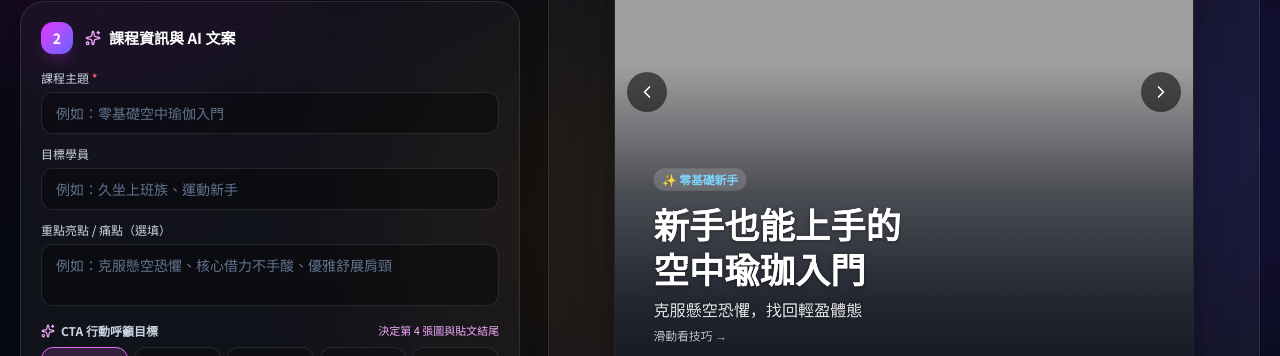
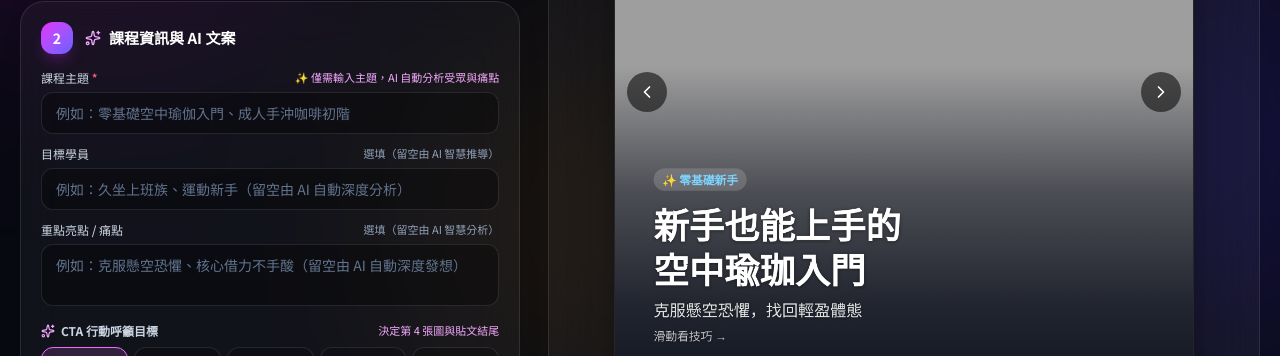
Before and after one commit to daniel680416-lab/ig-carousel-generator, a React (Vite) app: page / in a window 1280 px wide. Shown: the part 370-726 px from the top of the page. Built offline with nearby package versions, Linux system fonts and the light colour scheme; a web font is replaced by a local one.

Commit message:
feat: auto analyze target audience and pain points from course topic and backfill inputs

```diff
--- a/src/App.tsx
+++ b/src/App.tsx
@@ -322,7 +322,11 @@ export function App() {
     }
     setIsLoading(true);
     setErrorMsg(null);
-    setStatusMsg('AI 正在構思文案與排版中，請保持此畫面開啟…');
+    setStatusMsg(
+      !audience.trim() || !keyTakeaways.trim()
+        ? 'AI 正在深度分析受眾與痛點，並撰寫高轉化圖文與貼文…'
+        : 'AI 正在構思文案與排版中，請保持此畫面開啟…'
+    );
 
     try {
       const result = await generateCarouselContent(
@@ -334,6 +338,15 @@ export function App() {
         ctaDetail
       );
       setContent(result);
+
+      // 若使用者原本留空，自動將 AI 深度分析推演的受眾與痛點反填至輸入框供檢視
+      if (!audience.trim() && result.analyzedAudience) {
+        setAudience(result.analyzedAudience);
+      }
+      if (!keyTakeaways.trim() && result.analyzedKeyTakeaways) {
+        setKeyTakeaways(result.analyzedKeyTakeaways);
+      }
+
       setActiveSlide(0);
       setStatusMsg(null);
       setMobileTab('preview'); // 手機端產生完成後自動切換至預覽分頁
@@ -598,23 +611,48 @@ export function App() {
             <Step n={2} title="課程資訊與 AI 文案" icon={<Sparkles className="h-4 w-4 text-fuchsia-300" />}>
               <div className="space-y-3">
                 <div>
-                  <label className="mb-1.5 block text-xs font-medium text-slate-300">
-                    課程主題 <span className="text-rose-400">*</span>
+                  <label className="mb-1.5 flex items-center justify-between text-xs font-medium text-slate-300">
+                    <span>
+                      課程主題 <span className="text-rose-400">*</span>
+                    </span>
+                    <span className="text-[11px] font-normal text-fuchsia-300">
+                      ✨ 僅需輸入主題，AI 自動分析受眾與痛點
+                    </span>
                   </label>
-                  <input className={inputCls} value={topic} onChange={(e) => setTopic(e.target.value)} placeholder="例如：零基礎空中瑜伽入門" />
+                  <input
+                    className={inputCls}
+                    value={topic}
+                    onChange={(e) => setTopic(e.target.value)}
+                    placeholder="例如：零基礎空中瑜伽入門、成人手沖咖啡初階"
+                  />
                 </div>
                 <div>
-                  <label className="mb-1.5 block text-xs font-medium text-slate-300">目標學員</label>
-                  <input className={inputCls} value={audience} onChange={(e) => setAudience(e.target.value)} placeholder="例如：久坐上班族、運動新手" />
+                  <label className="mb-1.5 flex items-center justify-between text-xs font-medium text-slate-300">
+                    <span>目標學員</span>
+                    <span className="text-[11px] font-normal text-slate-400">
+                      選填（留空由 AI 智慧推導）
+                    </span>
+                  </label>
+                  <input
+                    className={inputCls}
+                    value={audience}
+                    onChange={(e) => setAudience(e.target.value)}
+                    placeholder="例如：久坐上班族、運動新手（留空由 AI 自動深度分析）"
+                  />
                 </div>
                 <div>
-                  <label className="mb-1.5 block text-xs font-medium text-slate-300">重點亮點 / 痛點（選填）</label>
+                  <label className="mb-1.5 flex items-center justify-between text-xs font-medium text-slate-300">
+                    <span>重點亮點 / 痛點</span>
+                    <span className="text-[11px] font-normal text-slate-400">
+                      選填（留空由 AI 智慧分析）
+                    </span>
+                  </label>
                   <textarea
                     rows={2}
                     className={`${inputCls} resize-none`}
                     value={keyTakeaways}
                     onChange={(e) => setKeyTakeaways(e.target.value)}
-                    placeholder="例如：克服懸空恐懼、核心借力不手酸、優雅舒展肩頸"
+                    placeholder="例如：克服懸空恐懼、核心借力不手酸（留空由 AI 自動深度發想）"
                   />
                 </div>
 
@@ -715,7 +753,7 @@ export function App() {
                   className="flex w-full items-center justify-center gap-2 rounded-xl bg-gradient-to-r from-fuchsia-600 to-indigo-600 py-3.5 text-sm font-bold text-white shadow-lg shadow-fuchsia-600/25 transition hover:brightness-110 active:scale-[0.99] disabled:opacity-60"
                 >
                   {isLoading ? <Loader2 className="h-4 w-4 animate-spin" /> : <Sparkles className="h-4 w-4" />}
-                  {isLoading ? 'AI 構思中…' : 'AI 一鍵產生圖文與貼文'}
+                  {isLoading ? 'AI 分析受眾並撰寫中…' : 'AI 一鍵產生圖文與貼文'}
                 </button>
               </div>
             </Step>
--- a/src/geminiService.ts
+++ b/src/geminiService.ts
@@ -81,40 +81,51 @@ export async function generateCarouselContent(
 
   const prompt = `
 你是一位頂級的 Instagram 社群內容總監與視覺文案專家。
-請根據以下課程/主題資訊，為 Instagram 設計「4 張 1:1 輪播圖（Carousel）」的精準卡片文案，以及一篇「發在 Instagram 的高轉化爆款發文文案（Caption）」。
+請根據以下課程/主題資訊，先進行目標受眾與痛點亮點的深度分析，接著為 Instagram 設計「4 張 1:1 輪播圖（Carousel）」的精準卡片文案，以及一篇「發在 Instagram 的高轉化爆款發文文案（Caption）」。
 
 【課程主題】：${topic}
-【目標受眾】：${audience || '一般對此主題有興趣的社群學員/大眾'}
-【核心價值/想傳達重點】：${keyTakeaways || '實戰乾貨、解決核心痛點、吸引報名或互動'}
 
-【行動呼籲（CTA）目標】：${goal.label}
+【第一步：受眾與痛點深度推導分析】：
+${
+  !audience?.trim()
+    ? '👉 使用者「未指定目標受眾」：請深入分析此主題最合適的受眾畫像（年齡生活場景、心理門檻、新手身分等），濃縮為 15~25 字填入 "analyzedAudience" 欄位（例如：「久坐上班族、運動新手、想改善體態但怕受傷的初學者」）。'
+    : `👉 使用者指定目標受眾為：「${audience.trim()}」，請填入 "analyzedAudience" 欄位。`
+}
+${
+  !keyTakeaways?.trim()
+    ? '👉 使用者「未指定重點痛點」：請精準挖掘該主題學員最常踩的 3 大盲點與最具吸引力的突破核心解法，濃縮為 20~35 字填入 "analyzedKeyTakeaways" 欄位（例如：「克服懸空恐懼、核心借力不手酸、優雅舒展肩頸」）。'
+    : `👉 使用者指定重點亮點/痛點為：「${keyTakeaways.trim()}」，請填入 "analyzedKeyTakeaways" 欄位。`
+}
+
+【第二步：行動呼籲（CTA）目標】：${goal.label}
 - 方向說明：${goal.prompt}
 - 使用者補充細節：${ctaDetail?.trim() || '（未提供，請依主題自行合理設計，不要編造具體價格、日期或名額）'}
 - 第 4 張圖的 ctaButton、footnote，以及貼文結尾的 CTA，都必須圍繞此目標，三者保持一致。
 
-【極致精簡原則（重要！不可遮擋背景照片）】：
+【第三步：極致精簡原則（重要！不可遮擋背景照片）】：
 - 標題（title）：12 字以內短語，可加換行符號 \\n。
 - 副標題（subtitle）：15 字以內短句。
 - 條列要點（bulletPoints）：每點必須極致精簡在 6~12 字以內（短語即可，例如「手臂過度用力代償」、「骨盆未正導致晃動」），嚴禁長篇大論！
 - CTA 按鈕（ctaButton）：12 字以內短語。
 
-【4 張輪播圖結構要求】：
+【4 張輪播圖結構要求（需完全緊扣上述分析的受眾與痛點）】：
 - Slide 1 (封面 Hook)：爆款吸睛大標題（10~14字）、好奇副標、亮點標籤。
-- Slide 2 (痛點共鳴)：點出學員目前常犯的 3 個盲點，條列 3 點極短 bulletPoints。
-- Slide 3 (核心解法)：介紹 3 大關鍵技巧/價值，條列 3 點極短 bulletPoints。
+- Slide 2 (痛點共鳴)：直接點出上述推演出學員常犯的 3 個盲點/困擾，條列 3 點極短 bulletPoints。
+- Slide 3 (核心解法)：介紹 3 大關鍵技巧/價值突破，條列 3 點極短 bulletPoints。
 - Slide 4 (行動呼籲 CTA)：依上述 CTA 目標，提供極簡 ctaButton 文字。
-
 
 【IG 發文貼文 (caption) 要求】：
 - 具有吸引人的前 2~3 行鉤子標題（防止被截斷）
 - 豐富的 Emoji 與清晰換行分段
-- 條列式整理貼文重點
+- 條列式整理貼文重點（呼應受眾痛點與解法）
 - 結尾使用上述 CTA 目標的引導方式，並搭配收藏或留言的互動提醒
 - 8~12 個精準繁體中文與熱門社群 Hashtags。
 
 【輸出格式】：
 你必須「只」回傳標準的 JSON 格式字串，不要包含額外的 Markdown 標籤或解釋，格式如下：
 {
+  "analyzedAudience": "推演出的目標受眾（15~25字）",
+  "analyzedKeyTakeaways": "推演出的亮點與痛點（20~35字）",
   "slides": [
     {
       "tag": "頂部標籤 (如 🔥 2026 必學)",
--- a/src/types.ts
+++ b/src/types.ts
@@ -65,6 +65,10 @@ export interface SlideData {
 }
 
 export interface GeneratedContent {
+  /** AI 自動深度推演出的目標受眾 */
+  analyzedAudience?: string;
+  /** AI 自動深度推演出的亮點與痛點 */
+  analyzedKeyTakeaways?: string;
   slides: [SlideData, SlideData, SlideData, SlideData];
   caption: string;
 }
```
